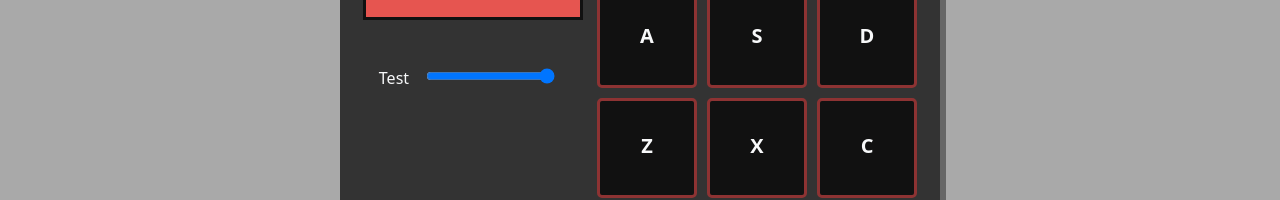
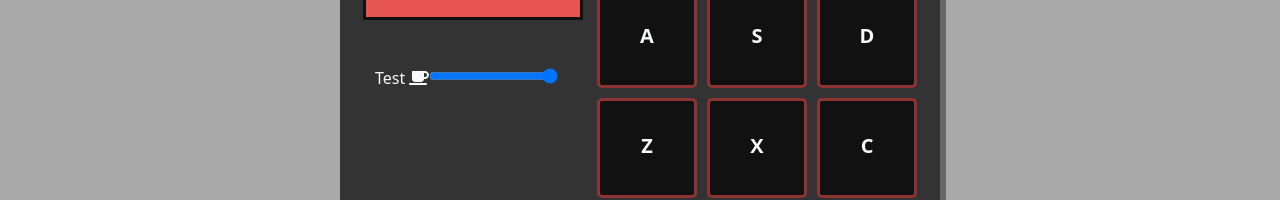
Before and after one commit to PLCoster/fcc_frontendlibs_project3, a React app: page / in a window 1280 px wide. Shown: the part 279-479 px from the top of the page. Built offline with nearby package versions, Linux system fonts and the light colour scheme.

Commit message:
Test Fontawesome Icon working with React-Fontawesome

```diff
--- a/package.json
+++ b/package.json
@@ -40,6 +40,9 @@
   },
   "dependencies": {
     "@fortawesome/fontawesome-free": "^6.0.0",
+    "@fortawesome/fontawesome-svg-core": "^1.3.0",
+    "@fortawesome/free-solid-svg-icons": "^6.0.0",
+    "@fortawesome/react-fontawesome": "^0.1.17",
     "@popperjs/core": "^2.11.2",
     "bootstrap": "^5.1.3",
     "react": "^17.0.2",
--- a/src/components/ControlsDisplay.jsx
+++ b/src/components/ControlsDisplay.jsx
@@ -1,11 +1,14 @@
 import React from 'react';
+
+import { FontAwesomeIcon } from '@fortawesome/react-fontawesome';
+import { faCoffee } from '@fortawesome/free-solid-svg-icons';
 
 function ControlsDisplay({ displayMessage, volume, handleVolumeChange }) {
   return (
     <div id="controls-container">
       <div id="display">{displayMessage}</div>
       <div>
-        Test <i className="fa-solid fa-volume-low" />
+        Test <FontAwesomeIcon icon={faCoffee} />
         <input
           id="volume-control"
           className="mt-5"
```
